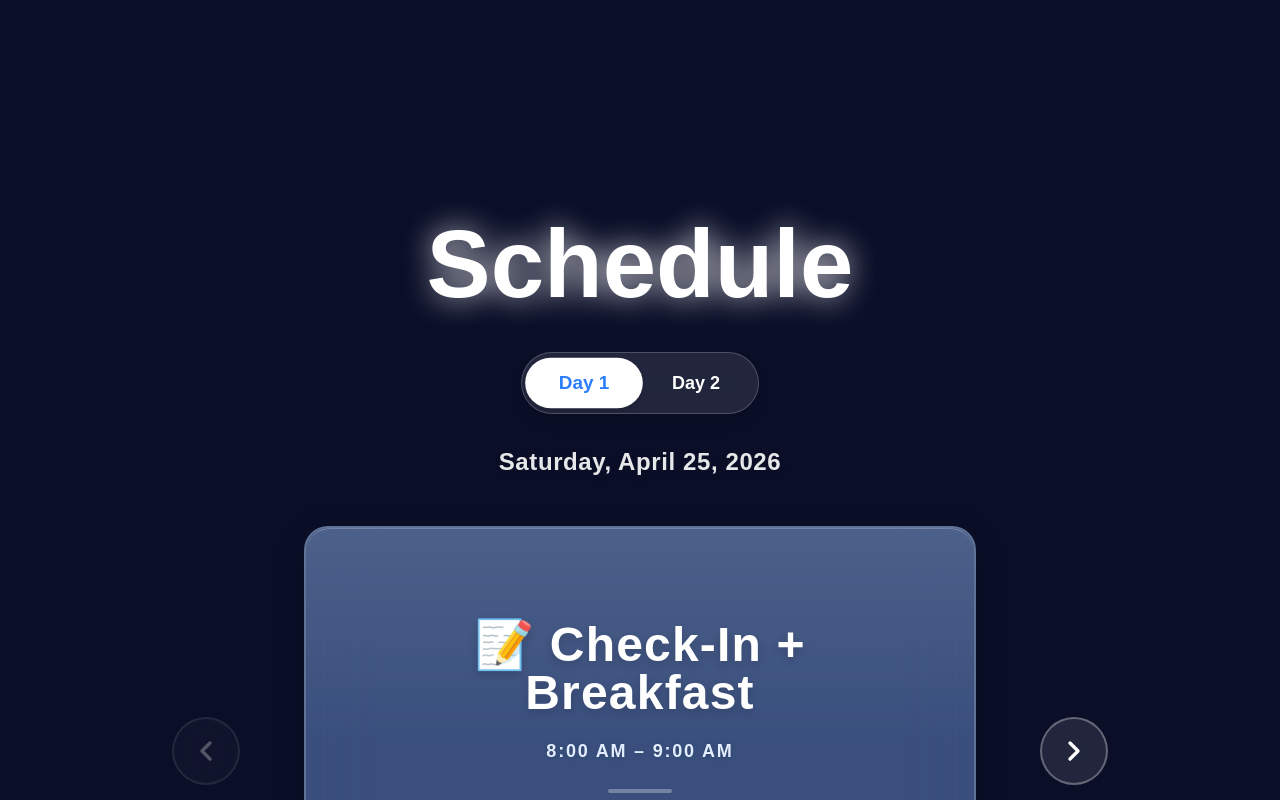
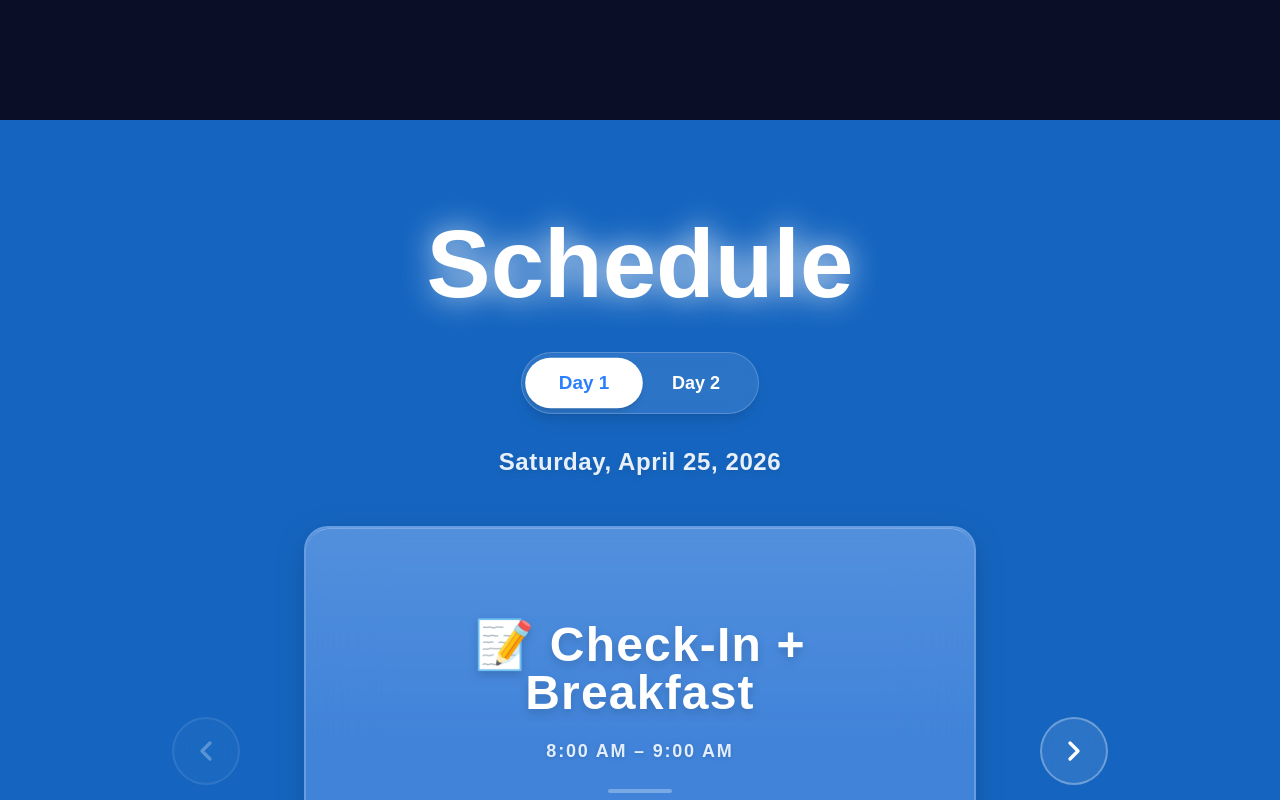
Before and after one commit to Karangarha/KeanUHackThis, a React (Vite) app: page / in a window 1280 px wide. Shown: the part 680-1480 px from the top of the page. Built offline with nearby package versions, Linux system fonts and the light colour scheme.

Commit message:
new background

```diff
--- a/src/sections/ScheduleSection.jsx
+++ b/src/sections/ScheduleSection.jsx
@@ -53,7 +53,7 @@ const ScheduleSection = () => {
   };
 
   return (
-    <section id="schedule" className="w-full min-h-[100vh] py-24 flex flex-col items-center justify-center relative overflow-hidden z-10">
+    <section id="schedule" className="w-full min-h-[100vh] py-24 flex flex-col items-center justify-center relative overflow-hidden z-10 bg-[#1565c0]">
 
       {/* Heading */}
       <motion.h2
```
